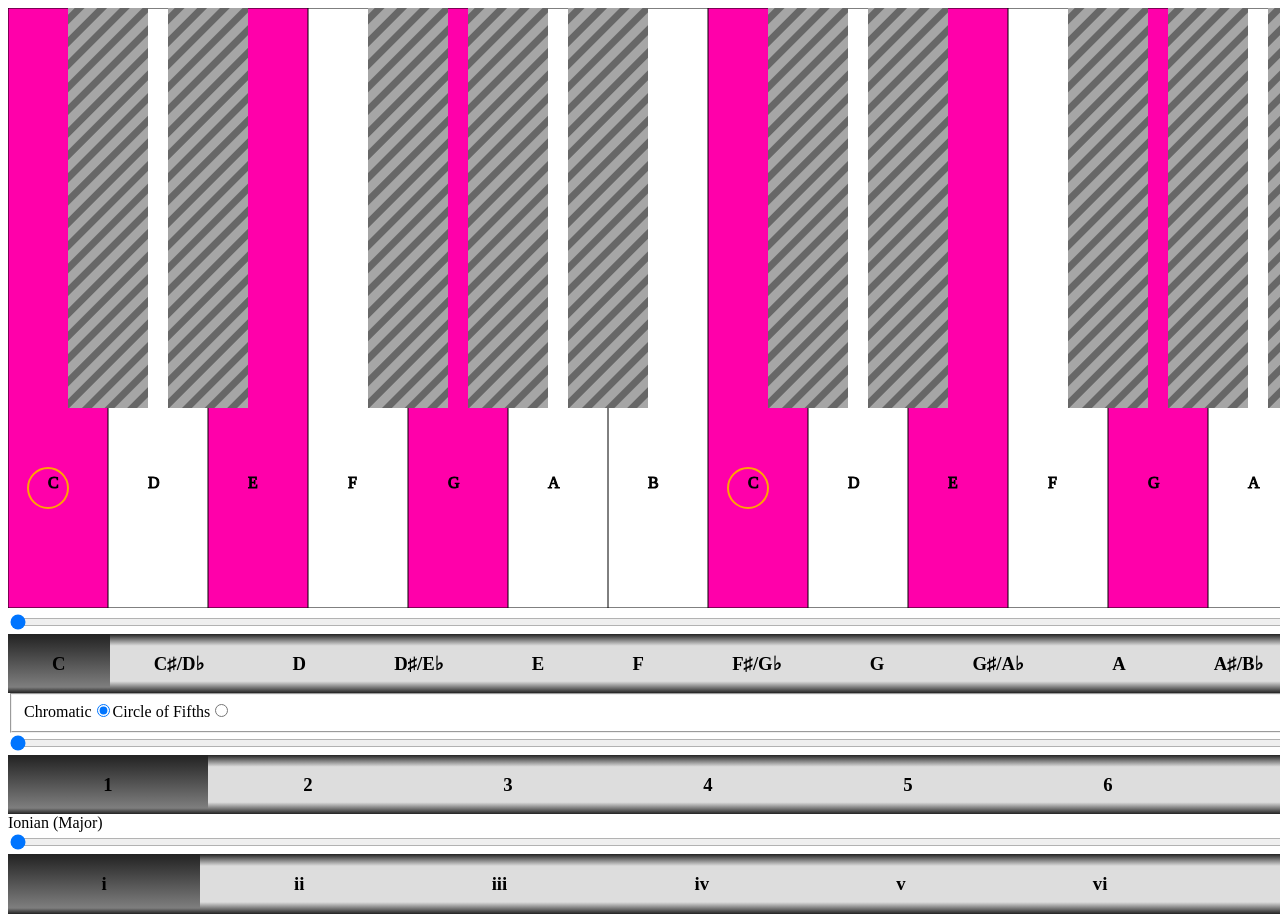
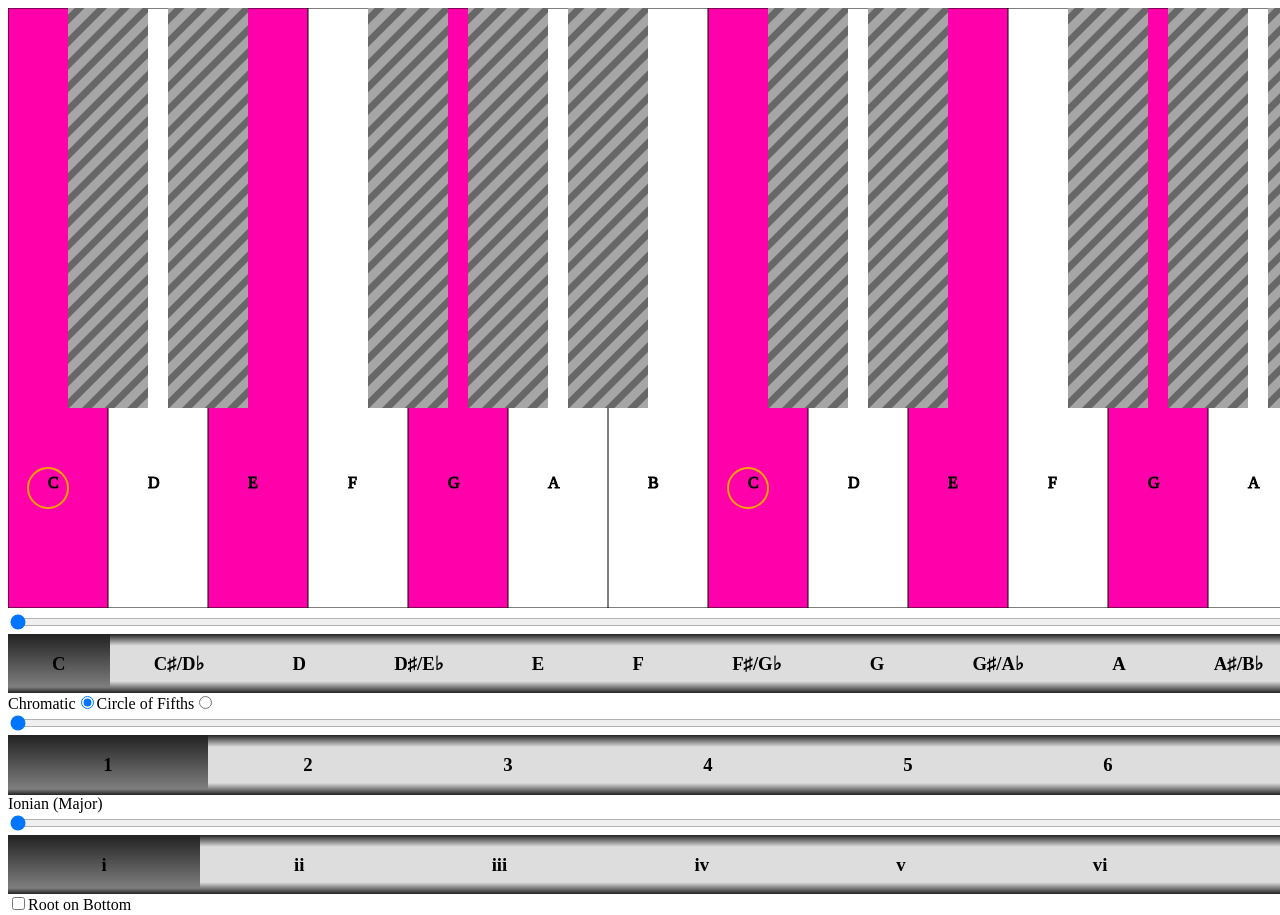
Before and after one commit to mikefooks/diatonish, a React app: page / in a window 1280 px wide. Shown: the top 915 px of the page. Built offline with nearby package versions, Linux system fonts and the light colour scheme.

Commit message:
more tidying, restructuring of html, renaming of classes.

```diff
--- a/src/App.js
+++ b/src/App.js
@@ -84,18 +84,20 @@ const App = (props) => {
                  activeChord={ state.get("activeChord") }
                  chordScaleDegrees={ state.get("chordScaleDegrees") }
                  rootOnBottom={ state.get("rootOnBottom") } />
-      <div id="controlSliders">
-        <div>
+      <div className="controls">
+        <div className="rootControl">
           <RootControls rootDisplayMode={ state.get("rootDisplayMode") }
                         activeValue={ state.get("activeRoot") }
                         changeHandler={ updateRoot } />
+          <div className="rootControl--options">
             <DisplayModeToggle changeHandler={ toggleRootDisplay } />
           </div>
-        <div>
+        </div>
+        <div className="modeControl">
           <ModeControls activeMode={ state.get("activeMode") }
                         changeHandler={ updateMode } />
         </div>
-        <div>
+        <div className="chordControl">
           <ChordControls activeChord={ state.get("activeChord") }
                         changeHandler={ updateChord } />
         </div>
--- a/src/components/ChordControls.js
+++ b/src/components/ChordControls.js
@@ -25,7 +25,7 @@ const ChordControls = (props) => {
   });
 
   return (
-    <div className="chordControls">
+    <div className="chordControl--input">
       <input type="range"
               min="0"
               max={ chordNumerals.length - 1 }
--- a/src/components/ModeControls.js
+++ b/src/components/ModeControls.js
@@ -29,7 +29,7 @@ const ModeControls = (props) => {
   });
 
   return (
-    <div className="modeControls">
+    <div className="modeControl--input">
       <input type="range"
              min="0"
              max={ modeNames.length - 1 }
@@ -39,7 +39,7 @@ const ModeControls = (props) => {
       <div className="displayPanes">
         { displayPanes }
       </div>
-      <div className="activeModeName">
+      <div className="activeModeDisplay">
         { modeNames[activeMode] }
       </div>
     </div>
--- a/src/components/RootControls.js
+++ b/src/components/RootControls.js
@@ -16,17 +16,17 @@ const circleOfFifths = [
 
 const DisplayModeToggle = ({ changeHandler }) => {
   return (
-    <fieldset onChange={ (evt) => changeHandler(evt.target.value) }>
+    <div onChange={ (evt) => changeHandler(evt.target.value) }>
       <label>Chromatic</label>
       <input type="radio"
-             name="displayMode"
-             value="0"
-             defaultChecked />
+            name="displayMode"
+            value="0"
+            defaultChecked />
       <label>Circle of Fifths</label>
       <input type="radio"
-             name="displayMode"
-             value="1" />
-    </fieldset>
+            name="displayMode"
+            value="1" />
+    </div>
   );
 };
 
@@ -54,7 +54,7 @@ const RootControls = (props) => {
   });
 
   return (
-    <div className="rootControls">
+    <div className="rootControl--input">
       <input type="range"
               min="0"
               max={ displayValues.length - 1 }
--- a/src/styles.scss
+++ b/src/styles.scss
@@ -37,7 +37,7 @@ path.inactive {
   );
 }
 
-#controlSliders {
+.controls {
   width: 1400px;
   /* display: flex; */
   input[type="range"] {
@@ -45,14 +45,14 @@ path.inactive {
   }
 }
 
-.rootControls {
+.rootControl {
   flex-grow: 1;
 }
 
-.modeControls {
+.modeControl {
   flex-grow: 1;
 }
 
-.chordControls {
+.chordControl {
   flex-grow: 1;
 }
```
Lines whose indentation alone changed are shown as unchanged.
